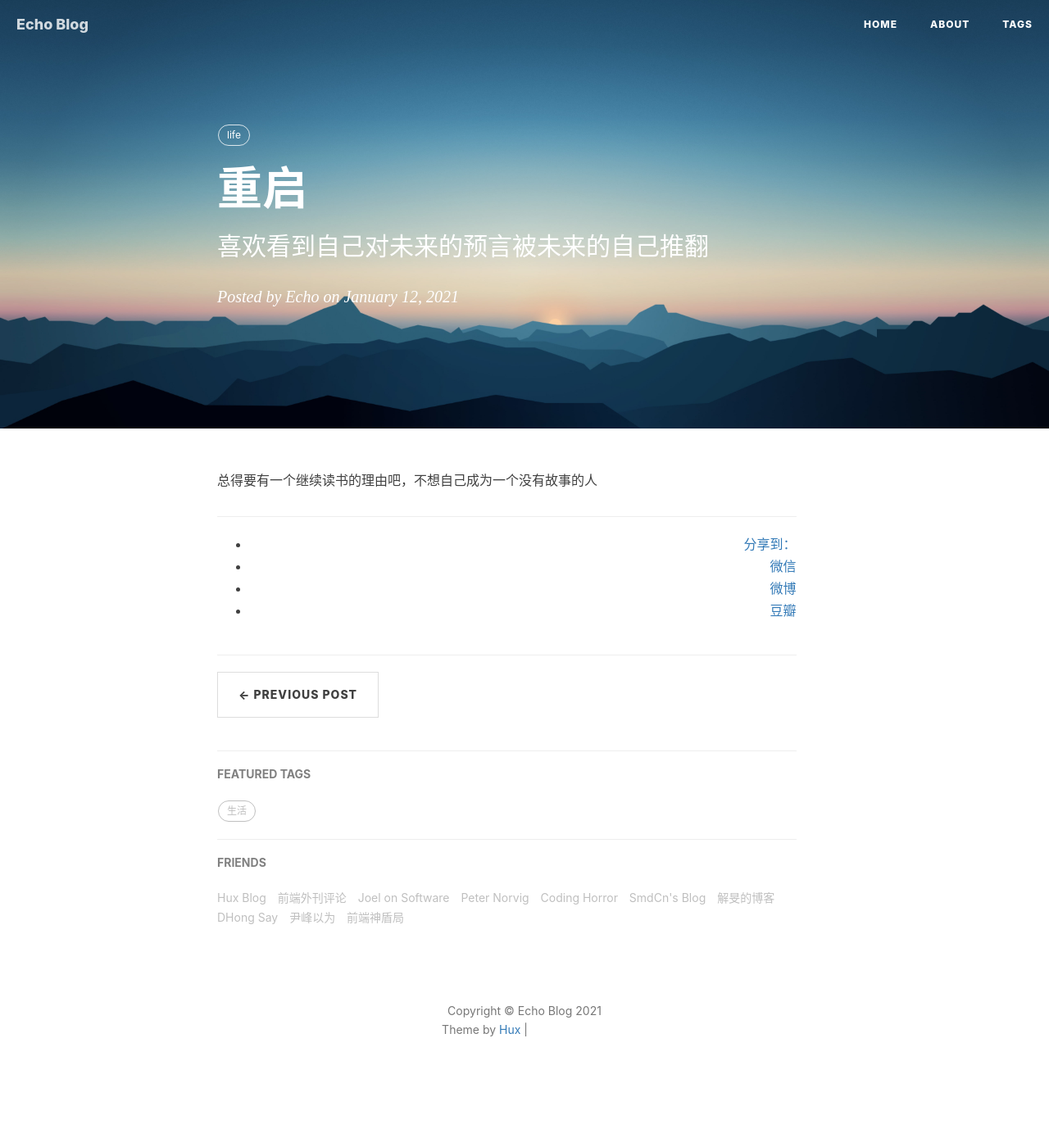
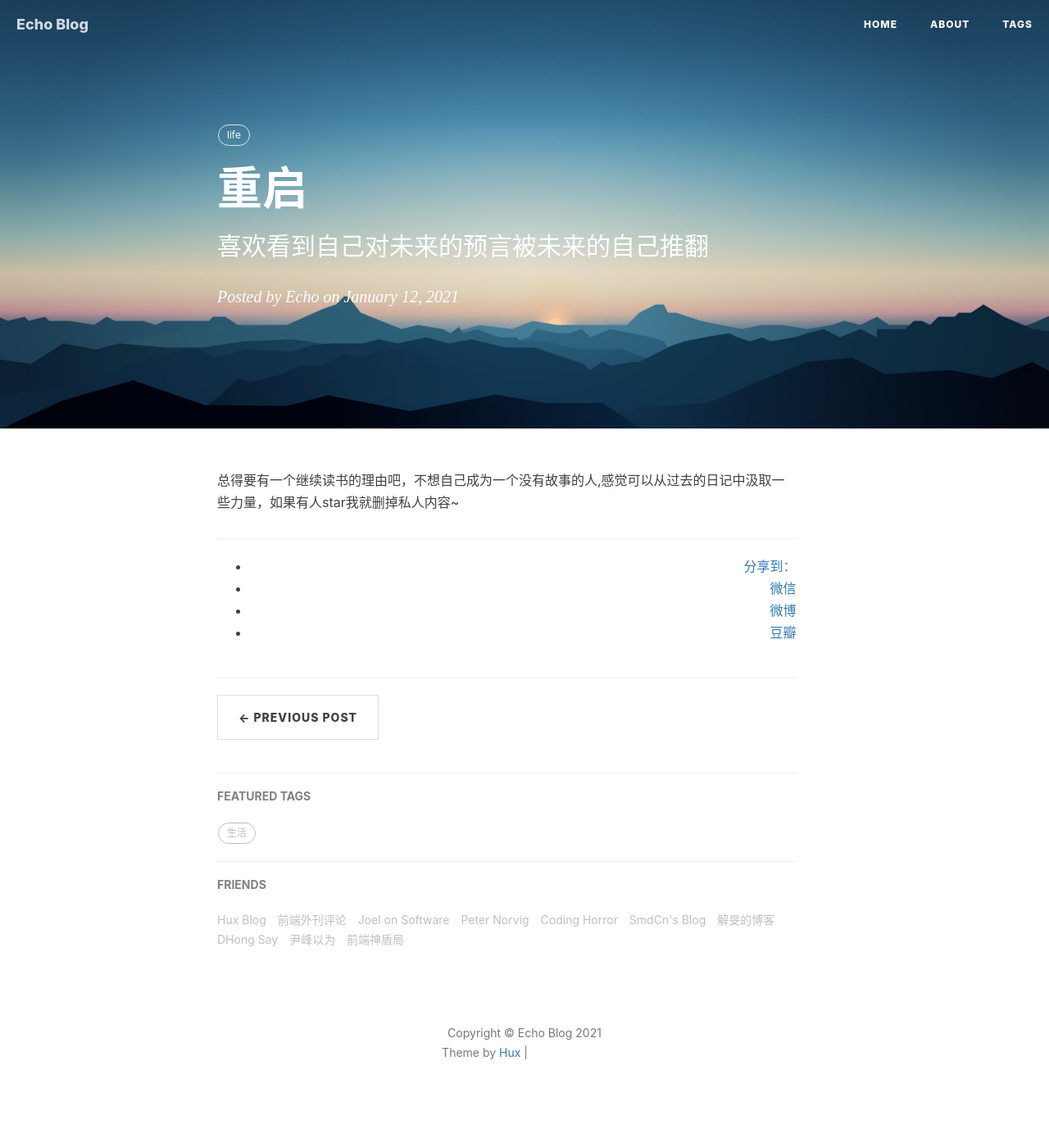
Before and after one commit to echosara/blog, a Jekyll site: the page built from _posts/2021-01-12-restart.md, in a window 1280 px wide. Shown: the whole page at 82% size. Built offline with Jekyll 4.4.1, drawn with Linux system fonts in a browser that asks for light colours; nearby versions of some CDN libraries; comment, search, counter and statistics services are not loaded; before the commit the page ends 1361 px from its top, so only the background shows below that; grey boxes are pictures that could not be loaded.

Commit message:
Update 2021-01-12-restart.md

```diff
--- a/_posts/2021-01-12-restart.md
+++ b/_posts/2021-01-12-restart.md
@@ -10,4 +10,4 @@ tags:
     - life
 ---
 
-总得要有一个继续读书的理由吧，不想自己成为一个没有故事的人
+总得要有一个继续读书的理由吧，不想自己成为一个没有故事的人,感觉可以从过去的日记中汲取一些力量，如果有人star我就删掉私人内容~
```
